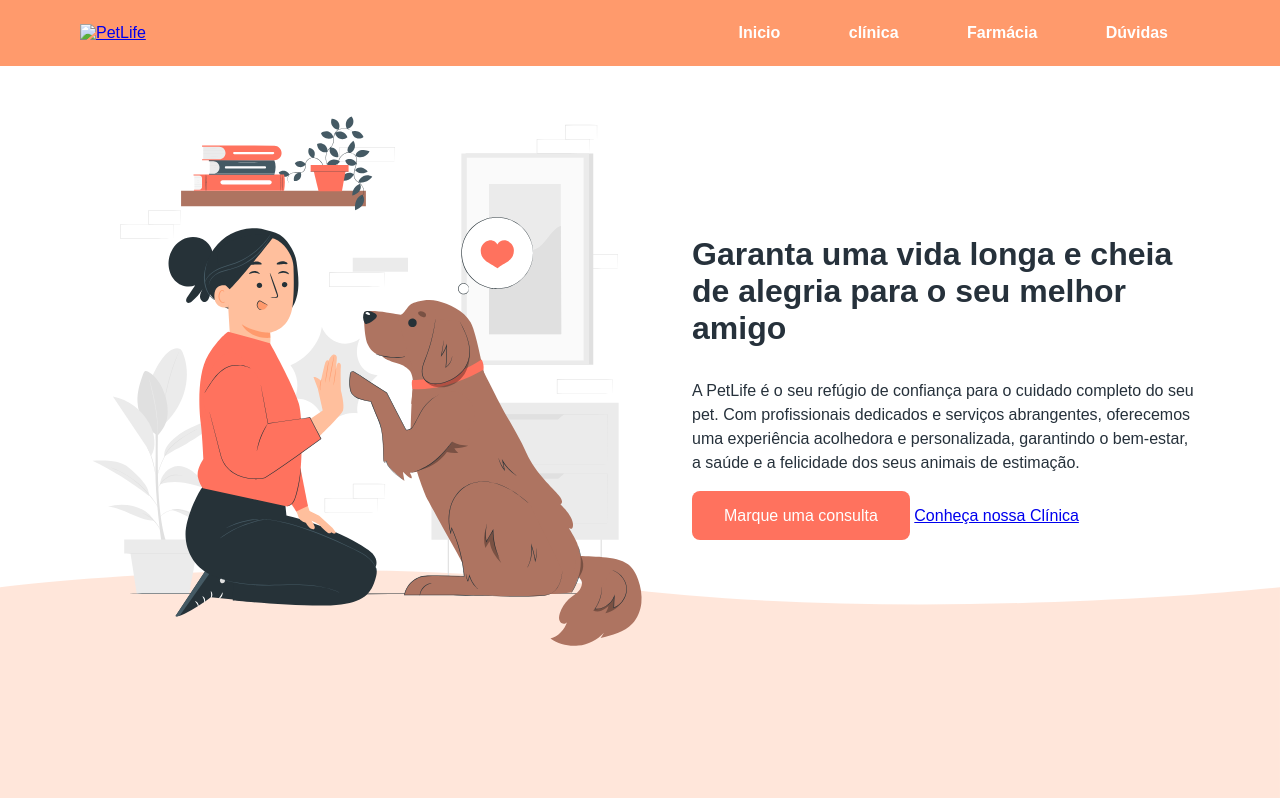
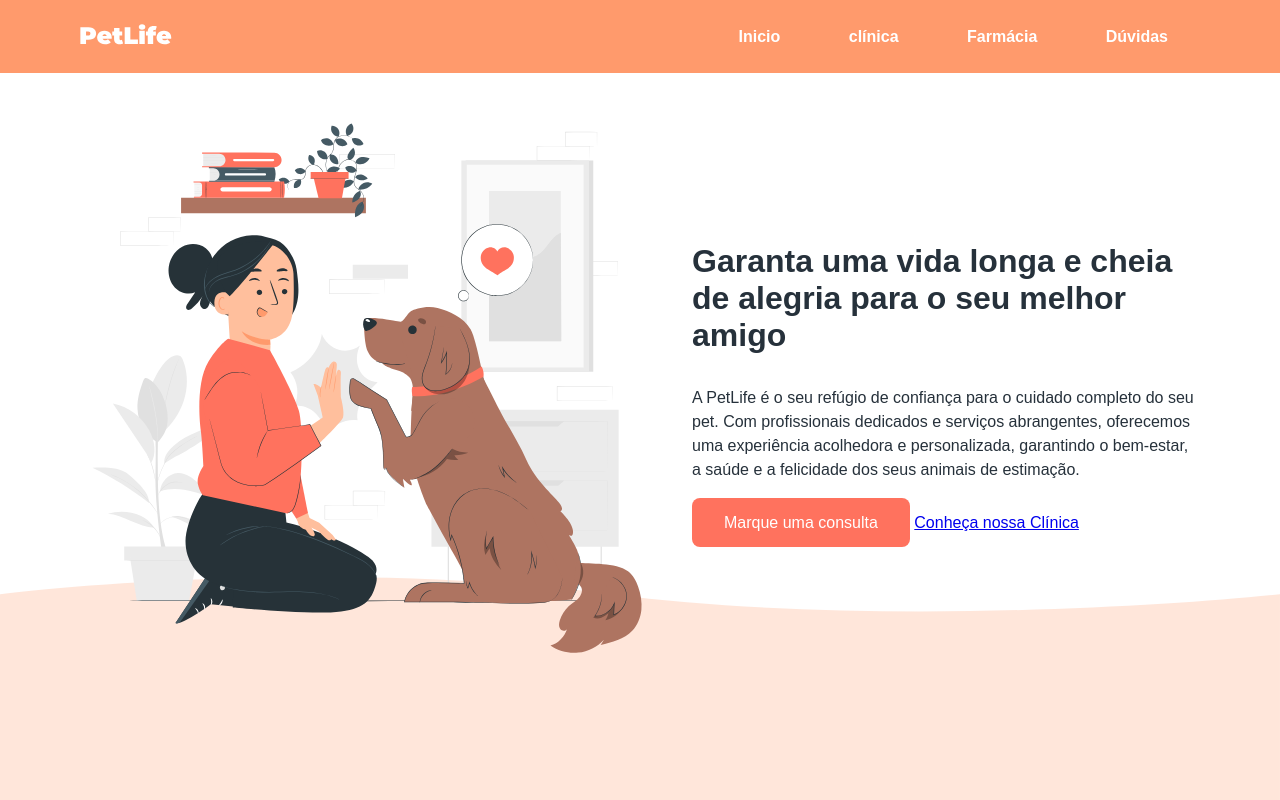
Before and after one commit to Mauesmaues/Petlife, a plain HTML site: page index.html in a window 1280 px wide. Shown: the top 800 px of the page. Drawn offline with Linux system fonts and the light colour scheme; files whose address does not match are found by name; a web font is replaced by a local one.

Commit message:
Update index.html

```diff
--- a/index.html
+++ b/index.html
@@ -14,7 +14,7 @@
 <body>
     <header>
         <a href="index.html">
-            <img src="img/logo-white.svg" alt="PetLife">
+            <img src="./logo-white.svg" alt="PetLife">
         </a>
         <nav>
             <a href="#inicio">Inicio</a>
```
